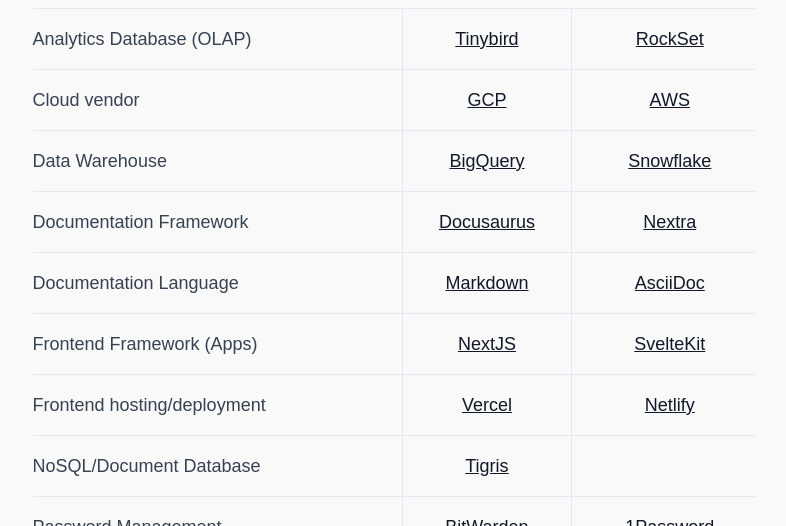
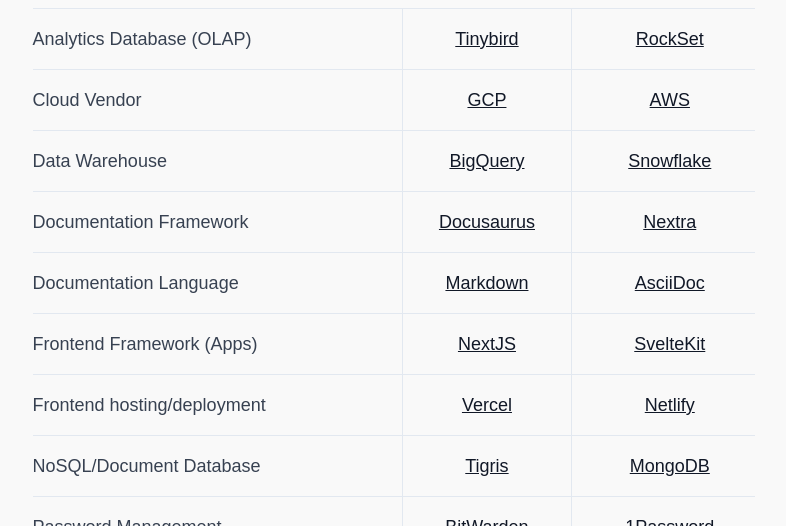
Before and after one commit to sdairs/speedwins, a SvelteKit app: page / in a window 1280 px wide. Shown: the part 521-1047 px from the top of the page, without its empty margins (246-1032 px from the left). Built offline with nearby package versions, Linux system fonts and the light colour scheme; a web font is replaced by a local one.

Commit message:
mongo, V

```diff
--- a/src/routes/+page.ts
+++ b/src/routes/+page.ts
@@ -66,9 +66,9 @@
 					foss: false
 				},
 				{
-					name: '',
+					name: 'MongoDB',
 					logo: '',
-					url: '',
+					url: 'https://www.mongodb.com/',
 					pros: [],
 					cons: [],
 					foss: false
@@ -128,7 +128,7 @@
 					foss: false
 				}
 			],
-			'Cloud vendor': [
+			'Cloud Vendor': [
 				{
 					name: 'GCP',
 					logo: '',
```
